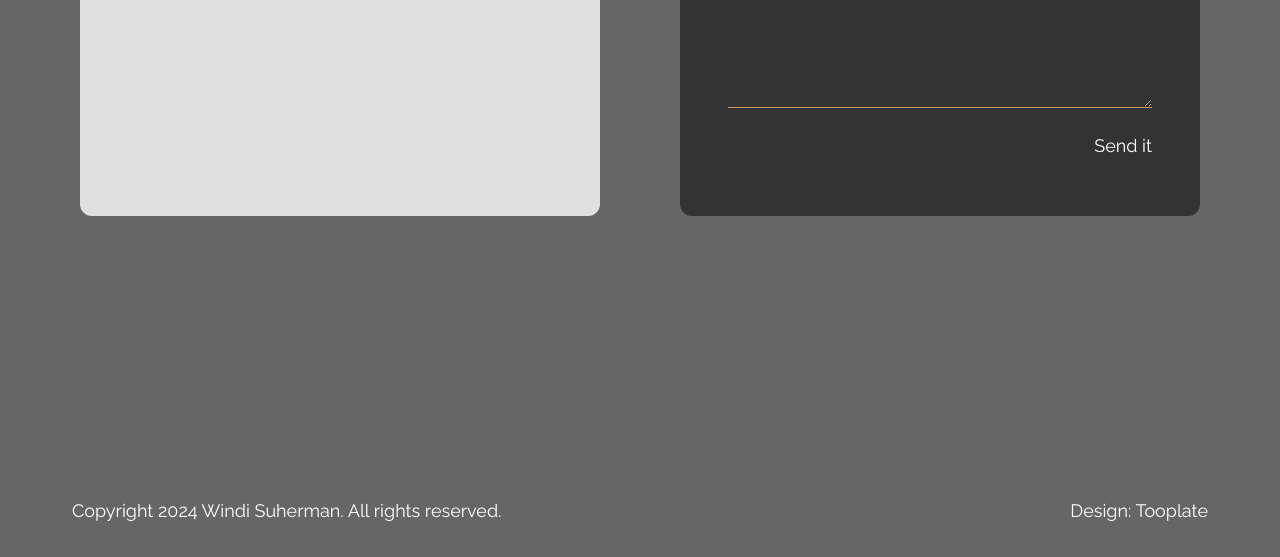
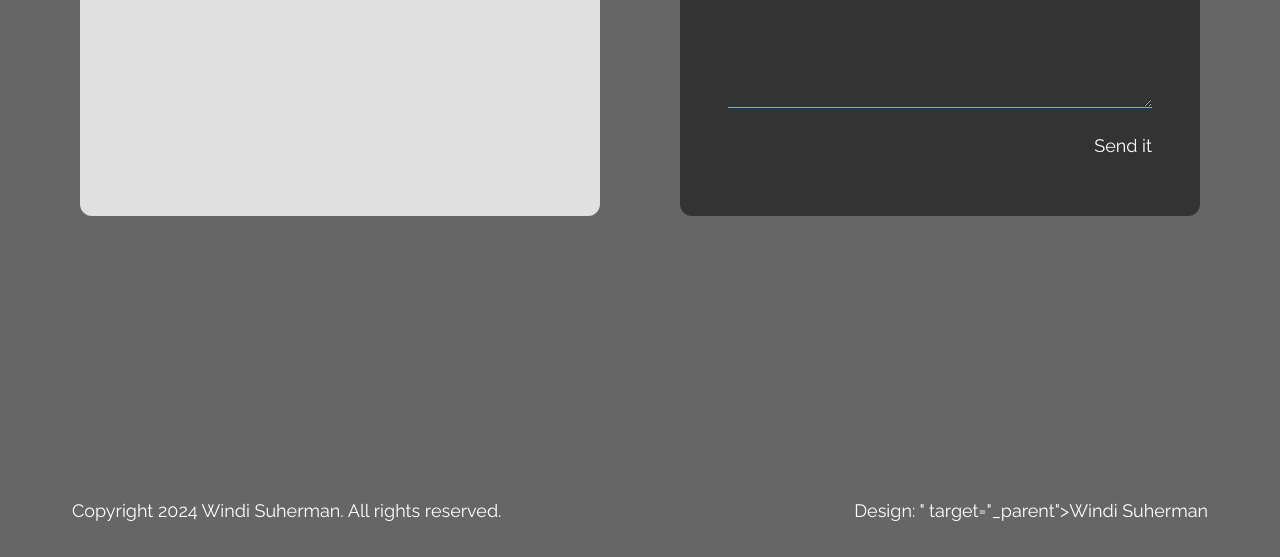
Before and after one commit to Windysuherman/windi_cafe, a plain HTML site: page index.html in a window 1280 px wide. Shown: the part 4187-4744 px from the top of the page. Drawn offline with nearby package versions, Linux system fonts and the light colour scheme.

Commit message:
Update index.html

```diff
--- a/index.html
+++ b/index.html
@@ -15,9 +15,8 @@
 
 <!--
 
-Tooplate 2126 Antique Cafe
+Windi Cafe
 
-https://www.tooplate.com/view/2126-antique-cafe
 
 -->
 </head>
@@ -194,7 +193,7 @@ Tak hanya itu, selama lebih dari satu dekade berdiri, Cafe Windi juga dikenal de
             <footer class="absolute bottom-0 left-0 w-full">
                 <div class="text-white container mx-auto tm-container p-8 text-lg flex flex-col md:flex-row justify-between">
                     <span>Copyright 2024 Windi Suherman. All rights reserved.</span>
-                    <span class="mt-5 md:mt-0">Design: <a href="https://www.tooplate.com" target="_parent">Tooplate</a></span>
+                    <span class="mt-5 md:mt-0">Design: " target="_parent">Windi Suherman</a></span>
                 </div>
             </footer>
         </div>
```
